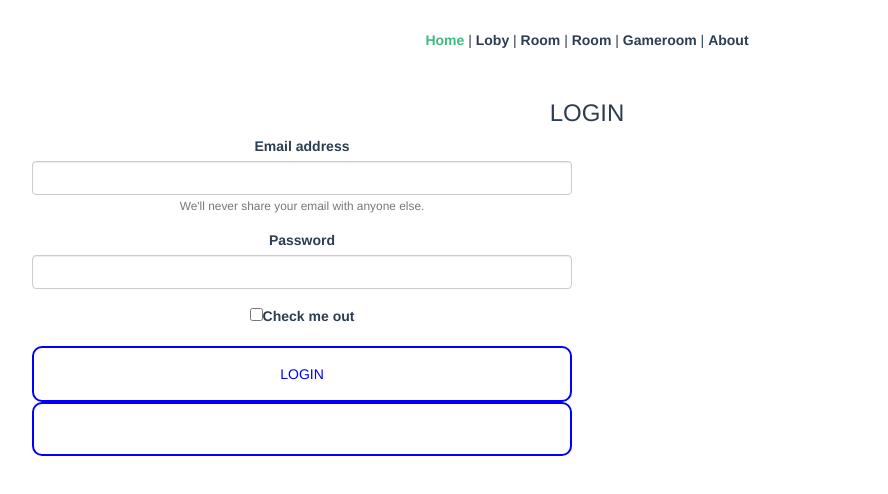
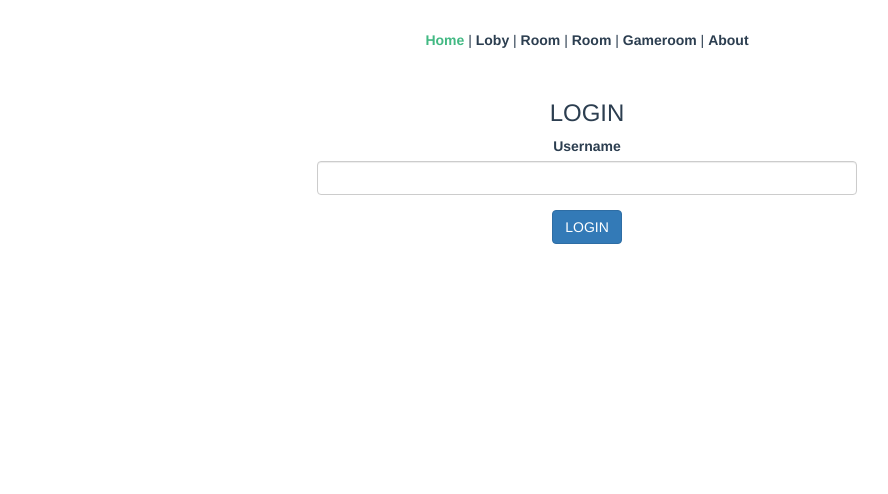
Before and after one commit to PairProject-GuestThePicture/GuestThePicture-Client, a Vue app in the folder client/: page / in a window 1280 px wide. Shown: the top 494 px of the page, without its empty margins (53-941 px from the left). Built offline with nearby package versions, Linux system fonts and the light colour scheme.

Commit message:
Mengupdate Chat Componen

```diff
--- a/client/src/components/Login.vue
+++ b/client/src/components/Login.vue
@@ -2,20 +2,11 @@
   <div class="login">
     <form>
       <div class="form-group">
-        <label for="exampleInputEmail1">Email address</label>
+        <label for="exampleInputEmail1">Username</label>
         <input type="email" class="form-control" id="exampleInputEmail1" aria-describedby="emailHelp">
-        <small id="emailHelp" class="form-text text-muted">We'll never share your email with anyone else.</small>
-      </div>
-      <div class="form-group">
-        <label for="exampleInputPassword1">Password</label>
-        <input type="password" class="form-control" id="exampleInputPassword1">
-      </div>
-      <div class="form-group form-check">
-        <input type="checkbox" class="form-check-input" id="exampleCheck1">
-        <label class="form-check-label" for="exampleCheck1">Check me out</label>
       </div>
       <div class="button-all">
-        <button type="submit" >LOGIN</button>
+        <button type="submit" class="btn btn-primary">LOGIN</button>
       </div>
     </form>
   </div>
--- a/client/src/views/Home.vue
+++ b/client/src/views/Home.vue
@@ -1,7 +1,8 @@
 <template>
   <div class="container home">
     <h3>{{ title }}</h3>
-    <div class="col-sm-6 offset-sm-3">
+    <div class="col-md-3"></div>
+    <div class="col-md-6">
       <Login />
       <div class="button-all mt-4">
         <a href="" class="" style="color:white">Rooms</a>
@@ -28,7 +29,7 @@ export default {
 </script>
 
 <style>
-.button-all {
+/* .button-all {
     background-color: rgb(255, 255, 255);
     border: 2px solid blue;
     color: blue;
@@ -46,5 +47,5 @@ export default {
 
 a:hover{
     text-decoration: unset;
-}
+} */
 </style>
```
Also changed, not shown: client/src/components/Chat.vue (+18 -0 lines), client/catataniklas.txt.
